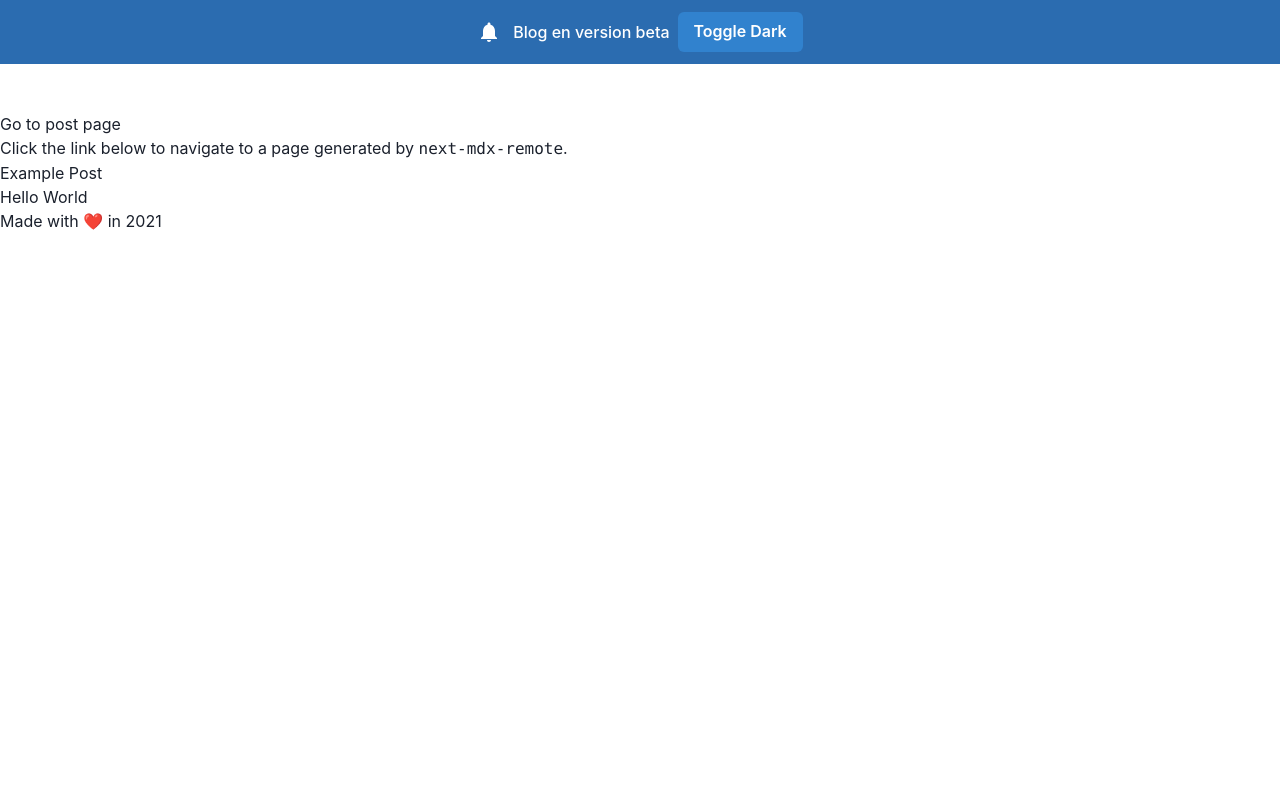
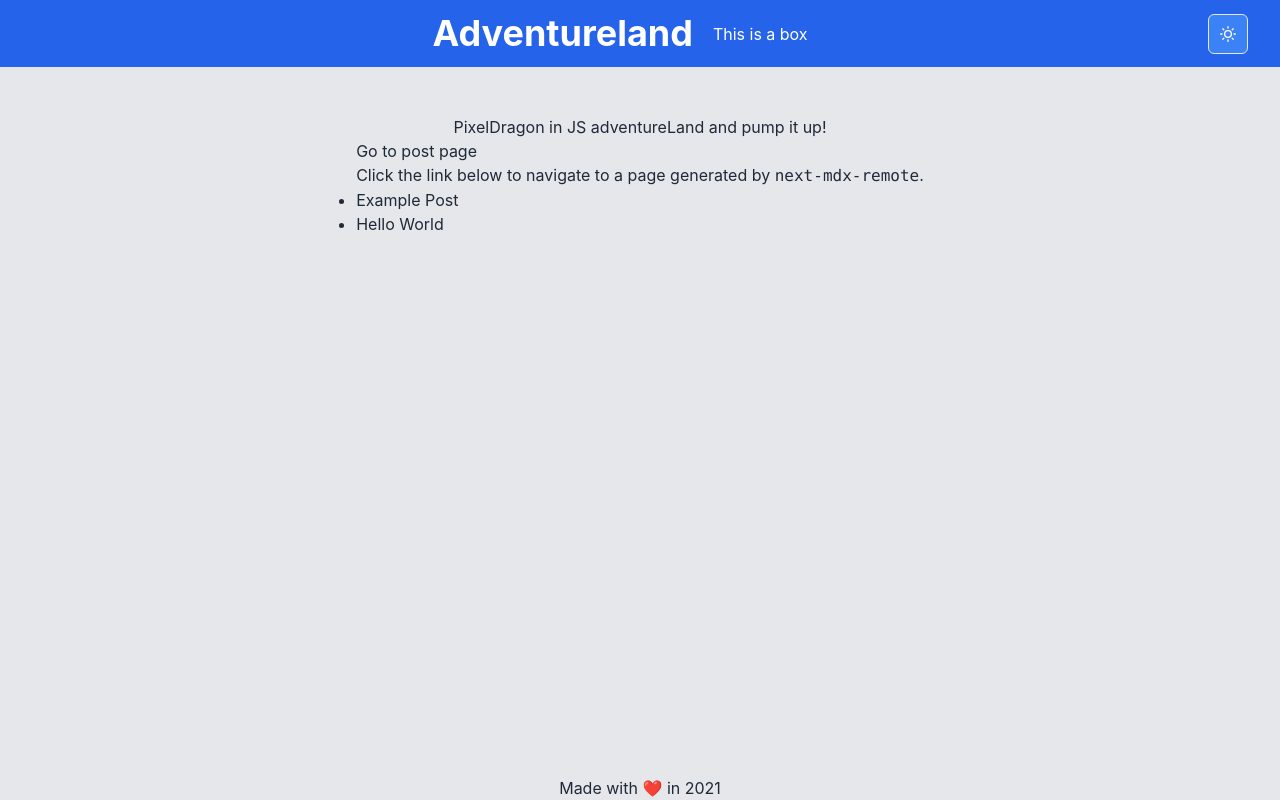
Before and after one commit to pom421/techlog, a Next.js app: page / in a window 1280 px wide. Built offline with nearby package versions, Linux system fonts and the light colour scheme.

Commit message:
chore: refactor theme

```diff
--- a/components/Banner.tsx
+++ b/components/Banner.tsx
@@ -1,45 +1,51 @@
-import { BellIcon } from "@chakra-ui/icons";
+import { SunIcon } from "@chakra-ui/icons";
 import {
   Button,
   Box,
   HStack,
-  Icon,
-  Stack,
-  Text,
   useColorModeValue,
   useColorMode,
+  Heading,
+  Flex,
+  IconButton,
 } from "@chakra-ui/react";
+
 import * as React from "react";
-import { BannerLink } from "./BannerLink";
 
 const Banner = (): JSX.Element => {
   const { colorMode, toggleColorMode } = useColorMode();
 
   return (
-    <Box as="section" pt="0" pb="12">
-      <Stack
+    <Box as="section" pt="0" pb="12" width="100%">
+      <Flex
         direction={{ base: "column", sm: "row" }}
-        justifyContent="center"
+        justifyContent="space-between"
         alignItems="center"
         py="3"
         px={{ base: "3", md: "6", lg: "8" }}
         color="white"
         bg={useColorModeValue("blue.600", "blue.400")}
       >
+        <Box></Box>
         <HStack spacing="3">
-          <Icon as={BellIcon} fontSize="2xl" h="10" />
-          <Text fontWeight="medium" marginEnd="2">
-            Blog en version beta
-          </Text>
+          <Heading marginEnd="2">Adventureland</Heading>
+          <Box textStyle="h1">This is a box</Box>
         </HStack>
-        <Button colorScheme="blue" onClick={toggleColorMode}>
-          Toggle {colorMode === "light" ? "Dark" : "Light"}
-        </Button>
 
-        {/* <BannerLink w={{ base: "full", sm: "auto" }} flexShrink={0}>
-        Resend email
-      </BannerLink> */}
-      </Stack>
+        <IconButton
+          color={useColorModeValue("white", "gray.800")}
+          bg={useColorModeValue("blue.500", "blue.200")}
+          _hover={{ bg: useColorModeValue("blue.600", "blue.300") }}
+          _active={{
+            bg: useColorModeValue("blue.600", "blue.300"),
+            transform: "scale(0.8)",
+          }}
+          onClick={toggleColorMode}
+          variant="outline"
+          aria-label="Toggle"
+          icon={<SunIcon />}
+        />
+      </Flex>
     </Box>
   );
 };
--- /dev/null
+++ b/components/Layout.tsx
@@ -0,0 +1,64 @@
+import React from "react";
+import {
+  Box,
+  chakra,
+  Container,
+  Flex,
+  useColorModeValue,
+} from "@chakra-ui/react";
+import Head from "next/head";
+
+import Banner from "../components/Banner";
+
+function Header() {
+  return (
+    <Box>
+      <header>PixelDragon in JS adventureLand and pump it up!</header>
+    </Box>
+  );
+}
+
+function Footer() {
+  return (
+    <footer>
+      <p>
+        Made with&nbsp;
+        <span role="img" aria-label="heart">
+          ❤️
+        </span>
+        &nbsp;in 2021
+      </p>
+    </footer>
+  );
+}
+
+function Layout({ children }: { children: React.ReactNode }): JSX.Element {
+  return (
+    <>
+      <Head>
+        <title>Pom's techlog, journey in adventureland</title>
+        <link rel="icon" href="/favicon.ico" />
+      </Head>
+
+      <Flex
+        direction="column"
+        align="center"
+        justify="center"
+        minH="100vh"
+        bg={useColorModeValue("gray.200", "gray.600")}
+      >
+        <Banner />
+
+        <Header />
+
+        <main role="main" style={{ flexGrow: 1 }}>
+          <Container>{children}</Container>
+        </main>
+
+        <Footer />
+      </Flex>
+    </>
+  );
+}
+
+export default Layout;
--- a/next.config.js
+++ b/next.config.js
@@ -1,3 +1,2 @@
-const withMDX = require("@next/mdx")()
 
-module.exports = withMDX()
+module.exports = {}
--- a/pages/_app.tsx
+++ b/pages/_app.tsx
@@ -3,16 +3,7 @@ import type { AppProps } from "next/app";
 
 import { ChakraProvider } from "@chakra-ui/react";
 
-import { extendTheme } from "@chakra-ui/react";
-// 2. Extend the theme to include custom colors, fonts, etc
-const colors = {
-  brand: {
-    900: "#1a365d",
-    800: "#153e75",
-    700: "#2a69ac",
-  },
-};
-const theme = extendTheme({ colors });
+import theme from "../theme";
 
 export default function App({ Component, pageProps }: AppProps): JSX.Element {
   return (
--- a/pages/index.tsx
+++ b/pages/index.tsx
@@ -1,22 +1,14 @@
 import fs from "fs";
 import matter from "gray-matter";
-// import { Head } from "next/document";
 import Link from "next/link";
 import path from "path";
-import Banner from "../components/Banner";
+import Layout from "../components/Layout";
 import { postFilePaths, POSTS_PATH } from "../utils/mdxUtils";
 
 export default function Index({ posts }) {
   return (
     <>
-      {/* <Head>
-        <title>Pom's techlog, journey in adventureland</title>
-        <link rel="icon" href="/favicon.ico" />
-      </Head>
- */}
-      <Banner />
-
-      <main>
+      <Layout>
         <p>
           <Link href="/post-page">
             <a>Go to post page</a>
@@ -39,16 +31,7 @@ export default function Index({ posts }) {
             </li>
           ))}
         </ul>
-      </main>
-      <footer>
-        <p>
-          Made with&nbsp;
-          <span role="img" aria-label="heart">
-            ❤️
-          </span>
-          &nbsp;in 2021
-        </p>
-      </footer>
+      </Layout>
     </>
   );
 }
--- a/pages/posts/[slug].js
+++ b/pages/posts/[slug].js
@@ -8,6 +8,7 @@ import path from 'path'
 import { Box, Heading, StackDivider, Text, VStack } from "@chakra-ui/react";
 
 import CustomLink from '../../components/CustomLink'
+import Layout from '../../components/Layout'
 import { postFilePaths, POSTS_PATH } from '../../utils/mdxUtils'
 
 // Custom components/renderers to pass to MDX.
@@ -30,6 +31,7 @@ export default function PostPage({ source, frontMatter }) {
                 </nav>
             </header>
 
+            <Layout>
                 <VStack
                     divider={<StackDivider borderColor="gray.200" />}
                     spacing={4}
@@ -42,12 +44,12 @@ export default function PostPage({ source, frontMatter }) {
                             <p className="description">{frontMatter.description}</p>
                         )}
 
-
                         <Text mt={4}>
                             <MDXRemote {...source} components={components} />
                         </Text>
                     </Box>
                 </VStack>
+            </Layout>
 
 
             <style jsx>{`
--- /dev/null
+++ b/theme/components.tsx
@@ -0,0 +1,53 @@
+import { StyleFunctionProps } from "@chakra-ui/theme-tools";
+import defaultTheme from "@chakra-ui/theme";
+
+const components = {
+  Button: {
+    baseStyle: {
+      fontWeight: "normal",
+    },
+  },
+
+  Heading: {
+    baseStyle: {
+      fontWeight: "semibold",
+      color: "gray.800",
+    },
+  },
+
+  Input: {
+    variants: {
+      outline: (props: StyleFunctionProps) => ({
+        ...defaultTheme.components.Input.variants.outline(props),
+        field: {
+          ...defaultTheme.components.Input.variants.outline(props).field,
+          borderColor: "gray.400",
+          background: "white",
+          _readOnly: {
+            background: "primary.200",
+            borderColor: "transparent",
+          },
+        },
+      }),
+    },
+  },
+
+  Select: {
+    variants: {
+      outline: (props: StyleFunctionProps) => ({
+        ...defaultTheme.components.Input.variants.outline(props),
+        field: {
+          ...defaultTheme.components.Input.variants.outline(props).field,
+          borderColor: "gray.400",
+          background: "white",
+          _readOnly: {
+            background: "primary.200",
+            borderColor: "transparent",
+          },
+        },
+      }),
+    },
+  },
+};
+
+export { components };
--- /dev/null
+++ b/theme/globals.ts
@@ -0,0 +1,38 @@
+const styles = {
+  global: {
+    "@font-face": [
+      {
+        fontFamily: "Cabin",
+        fontStyle: "normal",
+        fontWeight: "normal",
+        src:
+          "url('cabin-v14-latin-regular-webfont.woff2') format('woff2')," +
+          " url('cabin-v14-latin-regular-webfont.woff') format('woff')",
+      },
+      {
+        fontFamily: "Gabriela",
+        fontStyle: "normal",
+        fontWeight: "normal",
+        src:
+          "url('gabriela-v8-latin-regular.woff2') format('woff2')," +
+          " url('gabriela-v8-latin-regular.woff') format('woff')",
+      },
+    ],
+    "html, body, #root": {
+      height: "100%",
+    },
+    body: {
+      fontFamily: '"Cabin", -apple-system, sans-serif',
+      fontWeight: "normal",
+      color: "gray.700",
+    },
+    "#root": {
+      background: "linear-gradient(#eff0fa,#fff)",
+    },
+    a: {
+      color: "primary.500",
+    },
+  },
+};
+
+export { styles };
--- /dev/null
+++ b/theme/index.ts
@@ -0,0 +1,18 @@
+import { extendTheme } from "@chakra-ui/react";
+import tokens from "./tokens";
+import { styles } from "./globals";
+import { textStyles } from "./texts";
+import { components } from "./components";
+
+const theme = extendTheme({
+  config: {
+    initialColorMode: "light",
+    useSystemColorMode: false,
+  },
+  ...styles,
+  ...tokens,
+  ...components,
+  ...textStyles,
+});
+
+export default theme;
--- /dev/null
+++ b/theme/texts.tsx
@@ -0,0 +1,17 @@
+const textStyles = {
+  h1: {
+    // you can also use responsive styles
+    fontSize: ["48px", "72px"],
+    fontWeight: "bold",
+    lineHeight: "110%",
+    letterSpacing: "-2%",
+  },
+  h2: {
+    fontSize: ["36px", "48px"],
+    fontWeight: "semibold",
+    lineHeight: "110%",
+    letterSpacing: "-1%",
+  },
+};
+
+export { textStyles };
--- a/theme.ts
+++ b/theme/tokens.ts
@@ -1,43 +1,6 @@
-import { extendTheme, ThemeConfig } from "@chakra-ui/react";
+import { createBreakpoints } from "@chakra-ui/theme-tools";
 
-const config: ThemeConfig = {
-  initialColorMode: "light",
-  useSystemColorMode: false,
-};
-
-// 2. Define the new text styles
-const theme = extendTheme({
-  config,
-  textStyles: {
-    h1: {
-      // you can also use responsive styles
-      fontSize: ["48px", "72px"],
-      fontWeight: "bold",
-      lineHeight: "110%",
-      letterSpacing: "-2%",
-    },
-    h2: {
-      fontSize: ["36px", "48px"],
-      fontWeight: "semibold",
-      lineHeight: "110%",
-      letterSpacing: "-1%",
-    },
-    colors: {
-      brand: {
-        100: "#f7fafc",
-        // ...
-        900: "#1a202c",
-      },
-    },
-  },
-});
-
-// // 3. Consume the text styles in your component
-// function Example() {
-//   return <Box textStyle="h1">This is a box</Box>
-// }
-
-export const palette = {
+const palette = {
   white: "#FFF",
   black: "#000",
   gray: {
@@ -138,26 +101,36 @@ export const palette = {
   },
 };
 
-const themeOld = {
-  borderRadius: "5px",
-  spacing: {
-    1: "4px",
-    2: "8px",
-    3: "12px",
-    4: "16px",
-    5: "24px",
-    6: "32px",
-    7: "48px",
-    8: "64px",
-    9: "96px",
+const tokens = {
+  breakpoints: createBreakpoints({
+    sm: "30em",
+    md: "48em",
+    lg: "64rem",
+    xl: "80rem",
+    "2xl": "96em",
+  }),
+  sizes: {
+    container: {
+      xl: "1400px",
+      lg: "1024px",
+      md: "768px",
+      sm: "640px",
+    },
   },
-  color: {
-    secondary: palette.green[400],
-    primary: palette.blue[600],
-    warning: palette.red[800],
-    neutral: palette.gray[400],
-    text: palette.gray[900],
+  colors: {
+    ...palette,
+    primary: {
+      50: "#f8f8fd",
+      100: "#f0f0fa",
+      200: "#dadaf3",
+      300: "#c3c4ec",
+      400: "#9698de",
+      500: "#696cd0",
+      600: "#5f61bb",
+      700: "#4f519c",
+      800: "#3f417d",
+      900: "#333566",
+    },
   },
 };
-
-export default theme;
+export default tokens;
```
Also changed, not shown: package.json (+5 -3 lines), 1 other file (tests, documents, lock files or other folders). Lines whose indentation alone changed are shown as unchanged.
